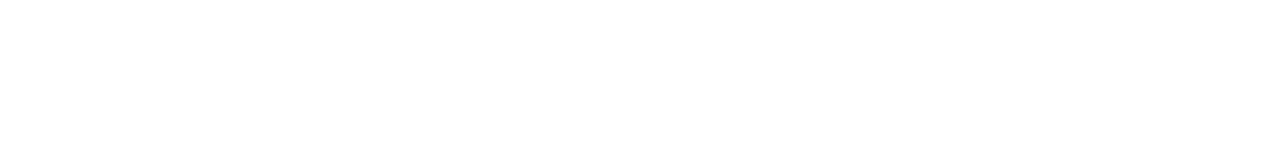
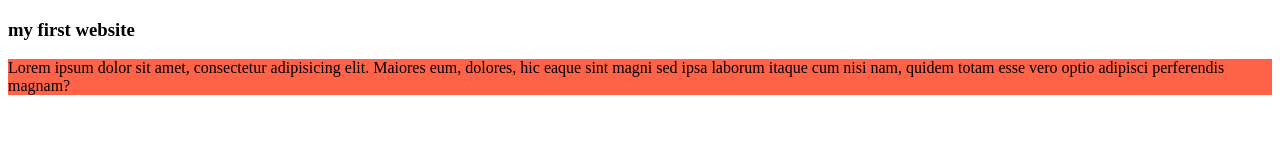
Before and after one commit to tabassumritu/my-first-github-repo, a plain HTML site: page index.html in a window 1280 px wide. Drawn offline with Linux system fonts and the light colour scheme.

Commit message:
added the index file

```diff
--- a/index.html
+++ b/index.html
@@ -4,8 +4,12 @@
     <meta charset="UTF-8">
     <meta name="viewport" content="width=device-width, initial-scale=1.0">
     <title>my first github repo</title>
+    <link rel="stylesheet" href="styles\blog.css">
 </head>
 <body>
-
+    <div>
+        <h3>my first website</h3>
+        <p>Lorem ipsum dolor sit amet, consectetur adipisicing elit. Maiores eum, dolores, hic eaque sint magni sed ipsa laborum itaque cum nisi nam, quidem totam esse vero optio adipisci perferendis magnam?</p>
+    </div>
 </body>
 </html>
```
